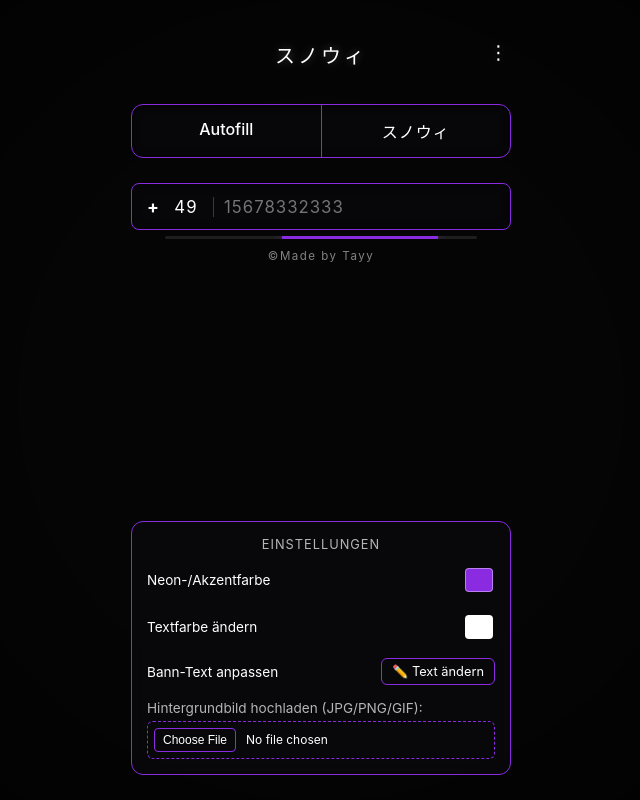
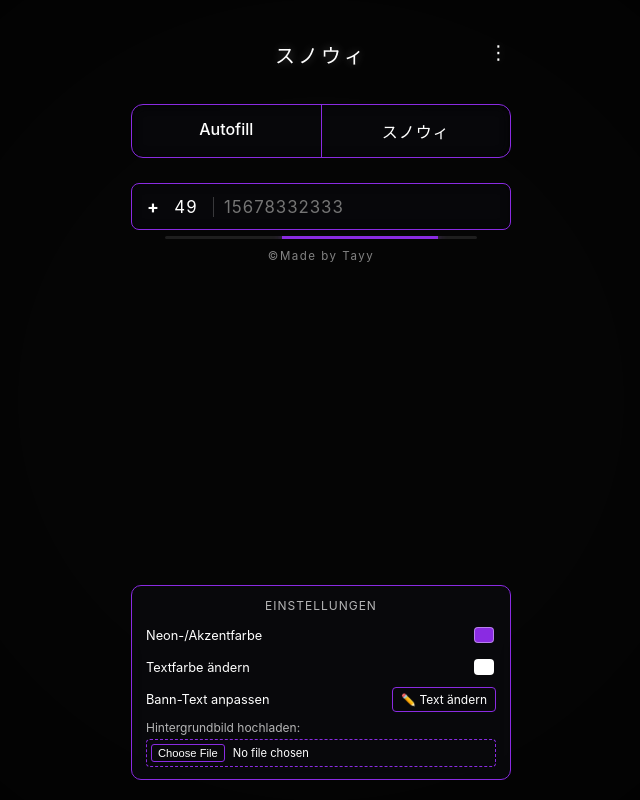
Before and after one commit to Kingslame2022/tayyschecker, a website: page public/index.html in a window 1280 px wide. Shown: the whole page, without its empty margins (319-959 px from the left). Drawn offline with Linux system fonts and the light colour scheme.

Commit message:
index.html

```diff
--- a/public/index.html
+++ b/public/index.html
@@ -24,7 +24,7 @@
         body, html {
             height: 100%;
             width: 100%;
-            background-color: #050505; /* Standard Schwarz */
+            background-color: #050505;
             color: var(--text-color);
             overflow-x: hidden;
             display: flex;
@@ -39,9 +39,9 @@
             width: 100vw;
             height: 100vh;
             object-fit: cover;
-            z-index: 1; /* FIXED: Liegt jetzt ÜBER dem schwarzen Body-Hintergrund! */
-            opacity: 0.6; /* Dunkelt das Bild etwas ab für bessere Lesbarkeit */
-            display: none; /* Versteckt, bis ein Bild hochgeladen wird */
+            z-index: 1;
+            opacity: 0.6;
+            display: none;
         }
 
         .overlay {
@@ -51,7 +51,7 @@
             width: 100vw;
             height: 100vh;
             background: radial-gradient(circle, transparent 40%, rgba(0,0,0,0.85) 95%);
-            z-index: 2; /* FIXED: Liegt über dem Bild für den dunklen Rand-Effekt */
+            z-index: 2;
             pointer-events: none;
         }
 
@@ -60,11 +60,11 @@
             width: 100%;
             max-width: 420px;
             min-height: 100vh;
-            padding: 40px 20px 25px 20px;
+            padding: 40px 20px 20px 20px;
             display: flex;
             flex-direction: column;
             position: relative;
-            z-index: 10; /* FIXED: Alle Buttons liegen über dem Bild */
+            z-index: 10;
         }
 
         .header {
@@ -295,19 +295,19 @@
             .mobile-result { display: none !important; }
         }
 
-        /* --- EINSTELLUNGEN PANEL --- */
+        /* --- EINSTELLUNGEN PANEL (KOMPAKT) --- */
         .settings-panel {
             margin-top: auto;
             border: 1px solid var(--primary-color);
-            border-radius: 12px;
-            padding: 15px;
+            border-radius: 10px; /* Kleinerer Radius */
+            padding: 12px 14px; /* Weniger Padding */
             background: rgba(10, 10, 15, 0.7);
             backdrop-filter: blur(10px);
         }
         .settings-title {
-            font-size: 0.8rem;
+            font-size: 0.75rem; /* Kleinerer Text */
             text-align: center;
-            margin-bottom: 12px;
+            margin-bottom: 10px; /* Weniger Abstand */
             color: var(--text-color);
             opacity: 0.7;
             letter-spacing: 1px;
@@ -317,14 +317,14 @@
             display: flex;
             align-items: center;
             justify-content: space-between;
-            margin-bottom: 15px;
-            font-size: 0.85rem;
+            margin-bottom: 8px; /* Boxen enger zusammen */
+            font-size: 0.8rem; /* Kleinerer Text */
         }
         input[type="color"] {
             -webkit-appearance: none;
             border: none;
-            width: 32px;
-            height: 32px;
+            width: 24px; /* Deutlich kleinere Farbkästchen */
+            height: 24px;
             border-radius: 4px;
             cursor: pointer;
             padding: 0;
@@ -338,10 +338,10 @@
             background: transparent;
             border: 1px solid var(--primary-color);
             color: var(--text-color);
-            padding: 5px 10px;
-            border-radius: 6px;
+            padding: 4px 8px; /* Kleinerer Button */
+            border-radius: 4px;
             cursor: pointer;
-            font-size: 0.8rem;
+            font-size: 0.75rem;
             transition: all 0.2s;
         }
         .edit-text-btn:hover {
@@ -349,22 +349,23 @@
         }
         input[type="file"] {
             width: 100%;
-            padding: 6px;
+            padding: 4px; /* Schmaleres Feld */
             border: 1px dashed var(--primary-color);
             color: var(--text-color);
-            border-radius: 6px;
-            font-size: 0.75rem;
+            border-radius: 4px;
+            font-size: 0.7rem;
             cursor: pointer;
-            margin-top: 5px;
+            margin-top: 4px;
         }
         input[type="file"]::file-selector-button {
             background: transparent;
             border: 1px solid var(--primary-color);
             color: var(--text-color);
-            padding: 4px 8px;
-            border-radius: 4px;
+            padding: 2px 6px;
+            border-radius: 3px;
             cursor: pointer;
-            margin-right: 10px;
+            margin-right: 8px;
+            font-size: 0.7rem;
         }
     </style>
 </head>
@@ -381,7 +382,6 @@
         <!-- Autofill & NEUER PRÜFKNOPF -->
         <div class="top-panel">
             <div class="border-right" onclick="document.getElementById('phone-number').value = '15678332333';">Autofill</div>
-            <!-- Hier ist der Prüfen-Button! (Rechte Seite) -->
             <div class="check-btn-area" onclick="checkNumber()">スノウィ</div>
         </div>
 
@@ -435,7 +435,7 @@
 
         </div>
 
-        <!-- EINSTELLUNGEN -->
+        <!-- EINSTELLUNGEN (JETZT KOMPAKT) -->
         <div class="settings-panel">
             <div class="settings-title">EINSTELLUNGEN</div>
             <div class="settings-row">
@@ -450,7 +450,7 @@
                 <span>Bann-Text anpassen</span>
                 <button class="edit-text-btn" onclick="editBannedText()">✏️ Text ändern</button>
             </div>
-            <div style="font-size: 0.85rem; margin-top: 5px; opacity: 0.7;">Hintergrundbild hochladen (JPG/PNG/GIF):</div>
+            <div style="font-size: 0.75rem; margin-top: 2px; opacity: 0.7;">Hintergrundbild hochladen:</div>
             <input type="file" accept="image/jpeg,image/png,image/gif,image/webp" onchange="handleImageUpload(this)">
         </div>
 
@@ -461,7 +461,6 @@
 
         // Beim Start: Gespeicherte Werte laden
         document.addEventListener('DOMContentLoaded', () => {
-            // Farben
             const savedNeon = localStorage.getItem('snowi_neon_color');
             if (savedNeon) {
                 document.getElementById('neon-color-picker').value = savedNeon;
@@ -473,7 +472,6 @@
                 changeTextColor(savedText);
             }
 
-            // Hintergrundbild laden
             const savedBg = localStorage.getItem('snowi_bg_image');
             if (savedBg) {
                 const bgImg = document.getElementById('bg-img');
@@ -481,12 +479,10 @@
                 bgImg.style.display = 'block';
             }
 
-            // Bann-Text
             const savedBannedText = localStorage.getItem('snowi_banned_text') || DEFAULT_BANNED_TEXT;
             updateBannedTextDisplay(savedBannedText);
         });
 
-        // --- BANN-TEXT ÄNDERN ---
         function editBannedText() {
             const currentText = localStorage.getItem('snowi_banned_text') || DEFAULT_BANNED_TEXT;
             const newText = prompt("Neuen Text eingeben, wenn die Nummer gebannt ist:", currentText);
@@ -505,7 +501,6 @@
             if (mobCustom) mobCustom.innerText = text;
         }
 
-        // --- FARBWECHSEL ---
         function changeThemeColor(hex) {
             document.documentElement.style.setProperty('--primary-color', hex);
             localStorage.setItem('snowi_neon_color', hex);
@@ -516,18 +511,15 @@
             localStorage.setItem('snowi_text_color', hex);
         }
 
-        // --- 100% SICHERER HINTERGRUND UPLOAD ---
         function handleImageUpload(input) {
             const file = input.files[0];
             if (!file) return;
 
-            // 1. Sofortiges Anzeigen (Ohne Komprimierungs-Verzögerung)
             const tempUrl = URL.createObjectURL(file);
             const bgImg = document.getElementById('bg-img');
             bgImg.src = tempUrl;
             bgImg.style.display = 'block';
 
-            // 2. Im Hintergrund für den nächsten Besuch abspeichern
             if (file.size <= 4 * 1024 * 1024) {
                 const reader = new FileReader();
                 reader.onload = function(e) {
@@ -549,7 +541,6 @@
             document.getElementById('mobile-view').classList.remove('active');
         }
 
-        // --- API CHECK FUNKTION ---
         async function checkNumber() {
             const cc = document.getElementById('country-code').value.replace('+', '');
             const num = document.getElementById('phone-number').value.replace(/\s+/g, '');
```
